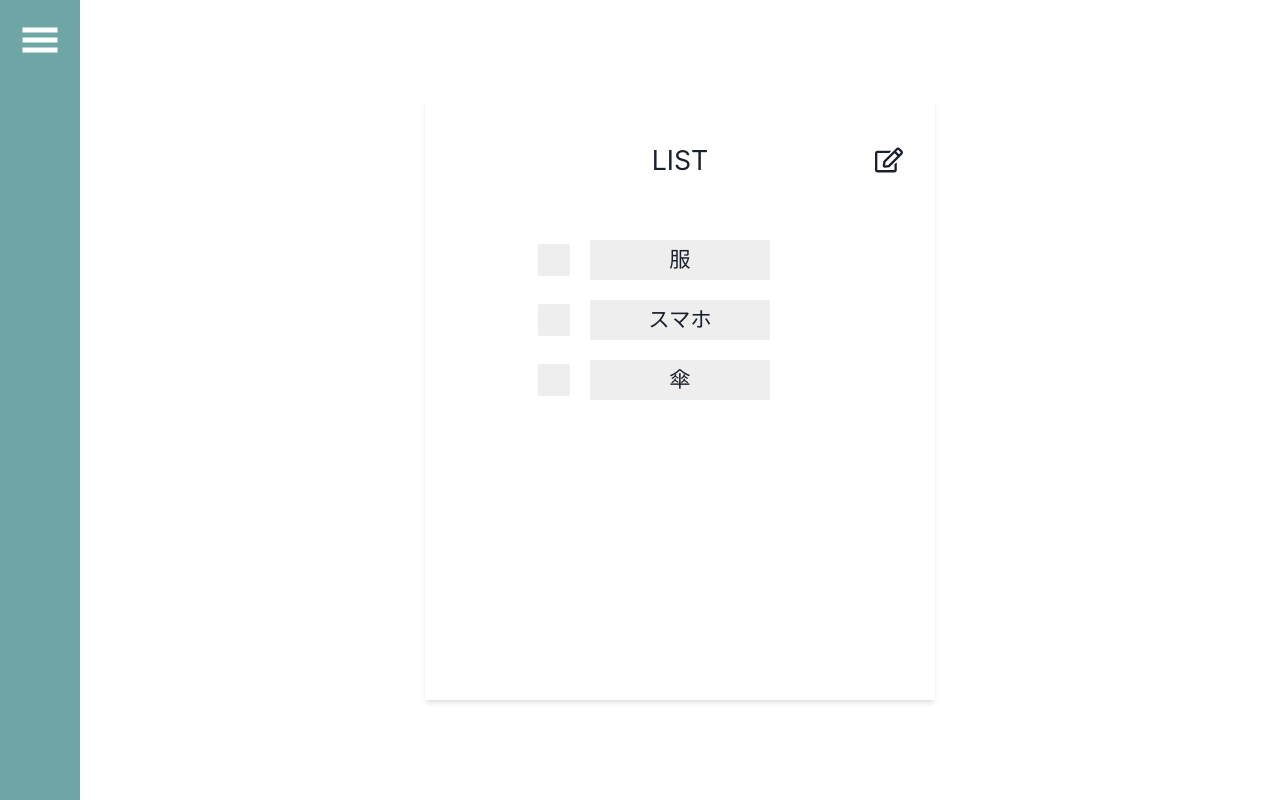
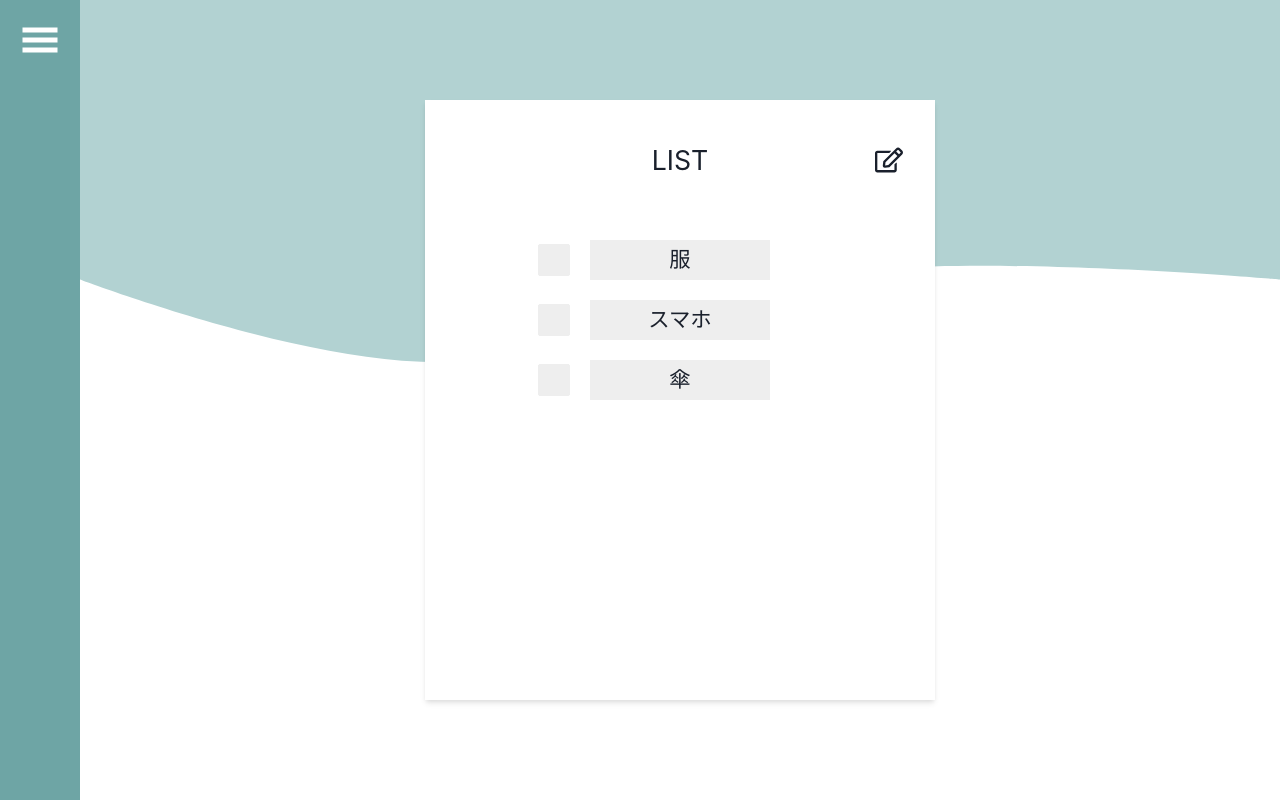
Before and after one commit to nanahiryu/mizu_simple_checklist, a React (Create React App) app: page / in a window 1280 px wide. Built offline with nearby package versions, Linux system fonts and the light colour scheme.

Commit message:
背景に波線を追加

```diff
--- a/src/components/pages/Home.tsx
+++ b/src/components/pages/Home.tsx
@@ -1,4 +1,4 @@
-import { Box, Flex, Text } from "@chakra-ui/react";
+import { Box, Flex, Text, Icon, Image } from "@chakra-ui/react";
 import React, { useEffect, useState } from "react";
 import { FaRegEdit } from "react-icons/fa";
 import { NormalModeField } from "../features/Home/NormalModeField";
@@ -49,7 +49,15 @@ export const Home = () => {
   }, []);
   return (
     <>
-      <Flex w="full" h="full" p="20px" align="center" justify="center">
+      <Flex
+        w="full"
+        h="full"
+        align="center"
+        justify="center"
+        backgroundImage="/img/bg_wave.svg"
+        backgroundRepeat="no-repeat"
+        backgroundSize="100% auto"
+      >
         <Flex
           w="510px"
           h="600px"
```
Also changed, not shown: public/img/bg_wave.svg (added).
